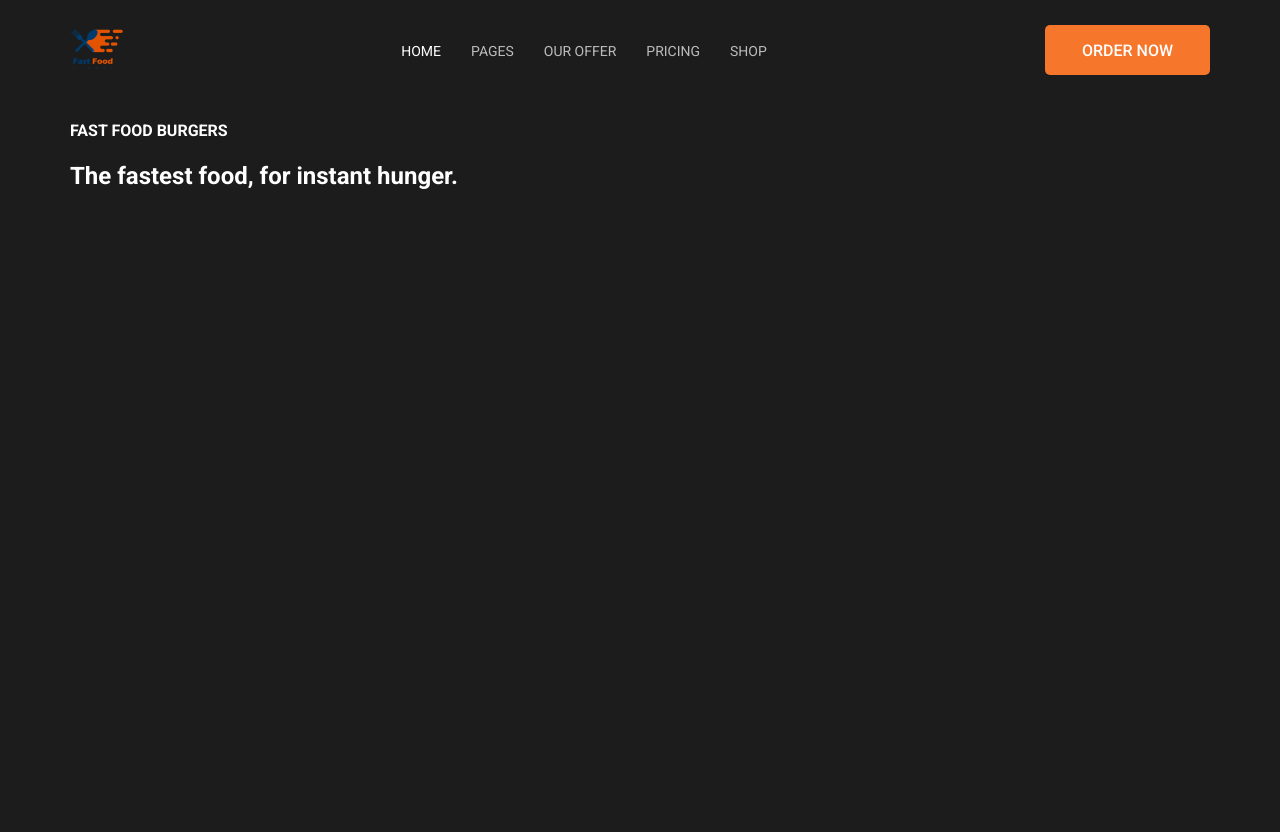
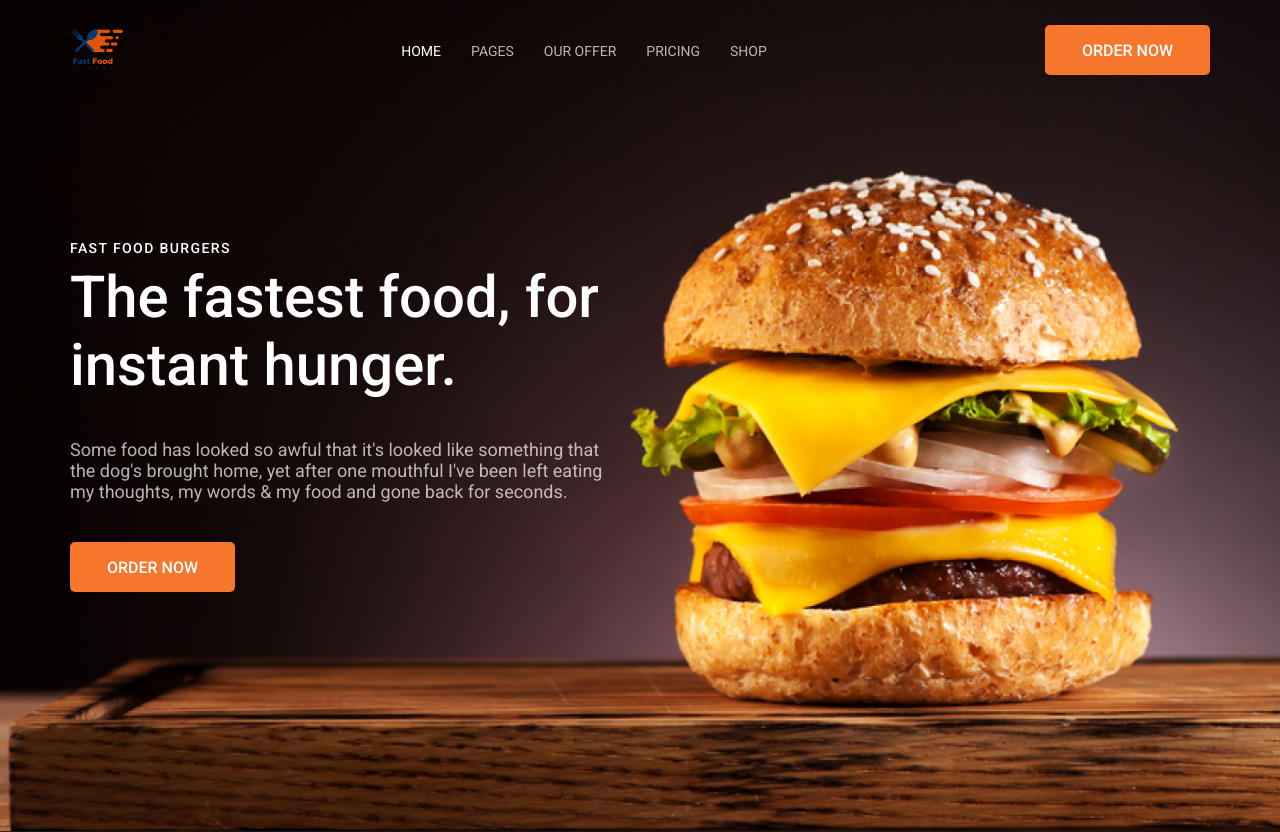
Before and after one commit to bossmoon229/burger-landing, a plain HTML site: page index.html in a window 1280 px wide. Before the commit the page ends 800 px from the top, so only its background shows below. Drawn offline with Linux system fonts and the light colour scheme.

Commit message:
add container welcome and style

```diff
--- a/index.html
+++ b/index.html
@@ -27,18 +27,20 @@
     <main class="main">
       <section class="welcome">
         <div class="container">
-          <h4 class="welcome__subtitle">FAST FOOD BURGERS</h4>
-          <h1 class="welcome__title">The fastest food, for instant hunger.</h1>
-          <p>
-
-          </p>
+          <div class="welcome_text">
+            <h4 class="welcome__subtitle">FAST FOOD BURGERS</h4>
+            <h1 class="welcome__title">
+              The fastest food, for instant hunger.
+            </h1>
+            <p class="welcome__desc">
+              Some food has looked so awful that it's looked like something that
+              the dog's brought home, yet after one mouthful I've been left
+              eating my thoughts, my words & my food and gone back for seconds.
+            </p>
+            <a href="#" class="btn">Order now</a>
+          </div>
         </div>
       </section>
     </main>
   </body>
-
-  <!--
-
-
-Some food has looked so awful that it's looked like something that the dog's brought home, yet after one mouthful I've been left eating my thoughts, my words & my food and gone back for seconds. -->
 </html>
--- a/style.css
+++ b/style.css
@@ -17,6 +17,16 @@ a {
 ul {
   list-style: none;
   padding: 0;
+  margin: 0;
+}
+
+h1,
+h2,
+h3,
+h4,
+h5,
+h6 {
+  font-weight: 500;
   margin: 0;
 }
 
@@ -82,3 +92,35 @@ ul {
 .header__nav a:hover {
   opacity: 0.9;
 }
+
+/* Welcome section */
+
+.welcome {
+  min-height: 100vh;
+  box-sizing: border-box;
+  margin-top: -100px;
+  padding: 240px 0;
+
+  background-image: url("./img/burger.png");
+  background-repeat: no-repeat;
+  background-size: cover;
+  background-position: center;
+}
+
+.welcome__subtitle {
+  font-size: 14px;
+  letter-spacing: 0.1em;
+  margin-bottom: 7px;
+}
+.welcome__title {
+  font-size: 58px;
+}
+.welcome__desc {
+  font-size: 18px;
+  opacity: 0.7;
+  margin: 40px 0;
+}
+
+.welcome_text {
+  width: 550px;
+}
```
